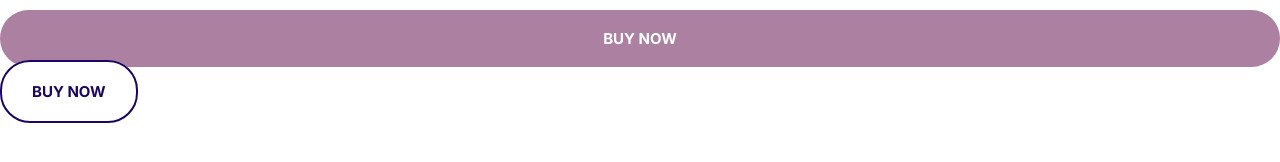
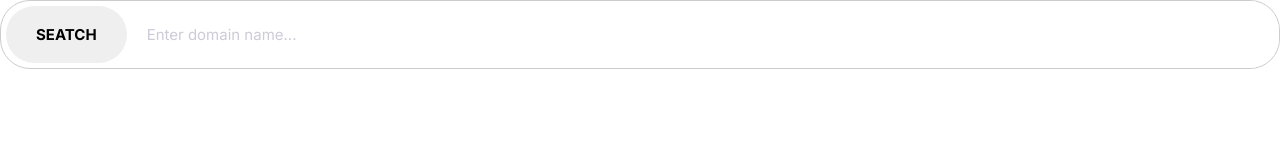
Before and after one commit to Bombar77/CSS-and-HTML, a plain HTML site: page index.html in a window 1280 px wide. Drawn offline with Linux system fonts and the light colour scheme.

Commit message:
Define inputs styles.

```diff
--- a/CSS/styles.css
+++ b/CSS/styles.css
@@ -4,6 +4,8 @@
     --color-accent: #F77F00;
     --color-heading: #1b0760;
     --color-body: #918ca4;
+    --color-border: #ccc;
+    --border-radius: 30px;
 }
 
 *, *::after, *::before {
@@ -236,3 +238,39 @@ a {
     color: white;
 
 }
+/* Inputs */
+
+.input {
+    border-radius: var(--border-radius);
+    border: 1px solid var(--color-border);
+    font-size: 2rem;
+    outline: 0;
+    color: var(--color-heading);
+    padding: 1.5rem 3rem;
+}
+
+::placeholder {
+    color: #cdcbd7;
+}
+
+.input-group {
+    border: 1px solid var(--color-border);
+    border-radius: var(--border-radius);
+    display: flex;
+}
+
+.input-group .input {
+    border: 0;
+    flex-grow: 1;
+    padding: 1rem 1.5rem;
+}
+
+.input-group .btn {
+    margin: 5px;
+}
+
+@media screen and (min-width: 1024px) {
+    .input {
+        font-size: 1.5rem;
+    }
+}
--- a/index.html
+++ b/index.html
@@ -14,9 +14,9 @@
     <title>Document</title>
   </head>
   <body>
-
-        <button class="btn btn--primary btn--block">Buy now</button>
-        <a href="" class="btn btn--outline">Buy now</a>
-
+    <div class="input-group">
+        <button class="btn btn-accent">Seatch</button>
+      <input type="text" class="input" placeholder="Enter domain name..." />
+    </div>
   </body>
 </html>
```
Also changed, not shown: components/inputs.html (added, +4 -0 lines), 1 other file.
